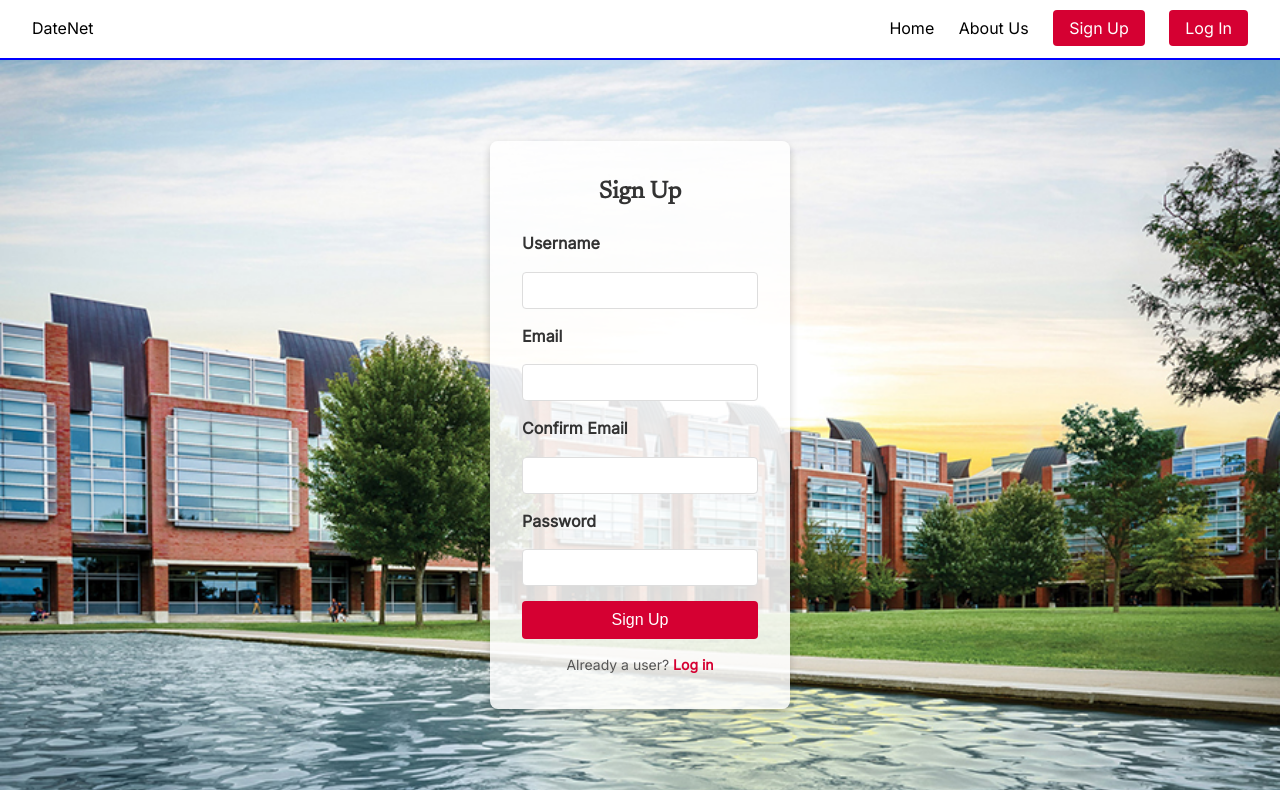
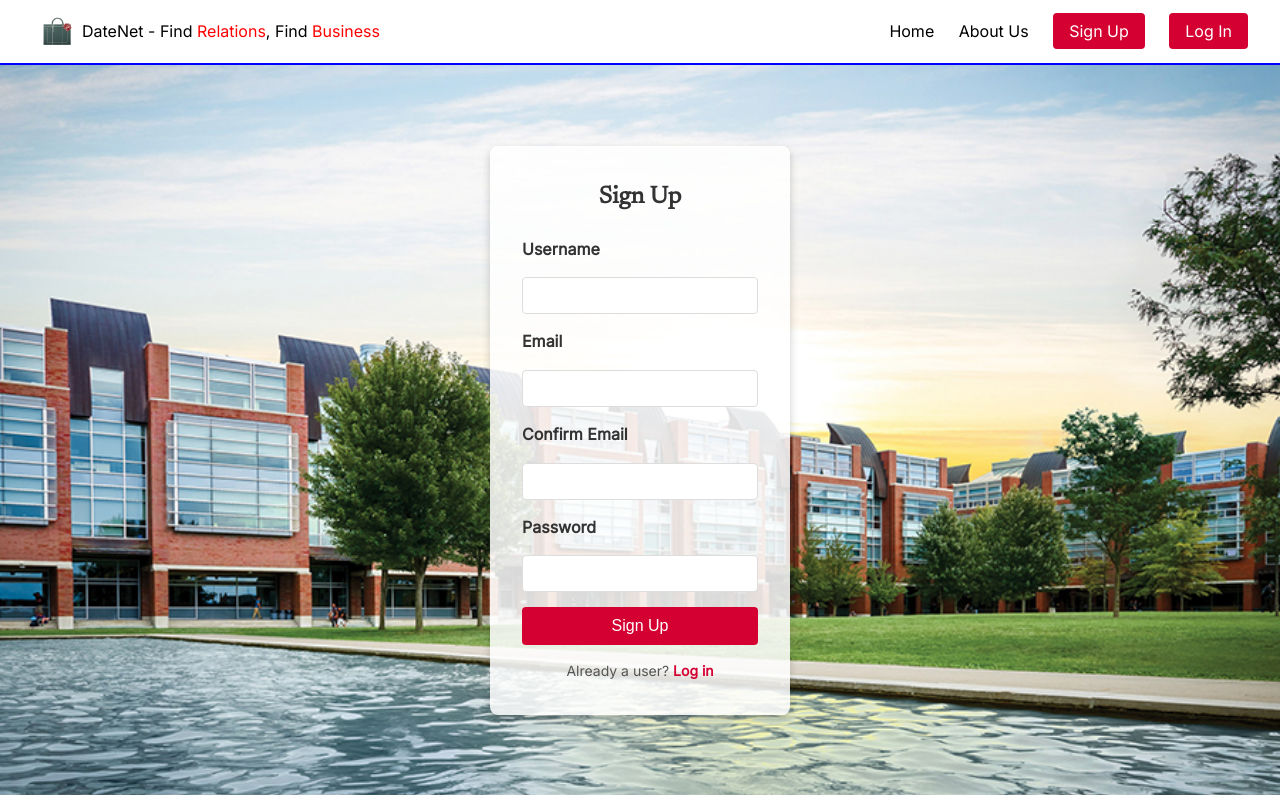
Before and after one commit to arryllopez/DateNet, a website: page Views/signup.html in a window 1280 px wide. Drawn offline with Linux system fonts and the light colour scheme; a web font is replaced by a local one.

Commit message:
made changes to logo, when clicked directs straight to landing page

```diff
--- a/Views/landingPage.css
+++ b/Views/landingPage.css
@@ -55,6 +55,9 @@ a {
   width : 50px;
   height : auto;
   display: block;
+}
+.logo-image:hover{
+  cursor: pointer;
 }
 
 
--- a/Views/main.css
+++ b/Views/main.css
@@ -22,7 +22,6 @@ body {
 /* Logo container styling */
 .logo-container {
   display: flex;
-
   align-items: center;
 }
 
@@ -32,6 +31,10 @@ body {
   font-size: 24px;
   color: #d50032;
   margin-bottom: 5px; /* Add space between text and image */
+}
+
+.logo-container span .red-text {
+  color : red;
 }
 
 /* Logo image styling */
@@ -48,6 +51,9 @@ body {
   font-size: 16px;
   color: #000;
   text-decoration: none;
+}
+.nav-link:hover{
+  color:gray;
 }
 
 .signup-btn, .login-btn {
--- a/Views/signup.html
+++ b/Views/signup.html
@@ -10,7 +10,12 @@
 </head>
 <body>
     <header class="header">
-        <span class="logo">DateNet</span>
+        <div class="logo-container">
+            <a href="landingPage.html">
+                <img class = "logo-image" src = "Images/Screenshot_2024-11-14_172620-removebg-preview.png" alt = logoDateNet>
+            </a>
+            <span>DateNet - Find<span class = "red-text" > Relations</span>, Find <span class = "red-text" >Business </span></span>
+        </div>
         <nav>
             <a href="landingPage.html" class="nav-link">Home</a>
             <a href="about.html" class="nav-link">About Us</a>
```
Also changed, not shown: Views/landingPage.html (+3 -1 lines), Views/login.html (+3 -1 lines).
